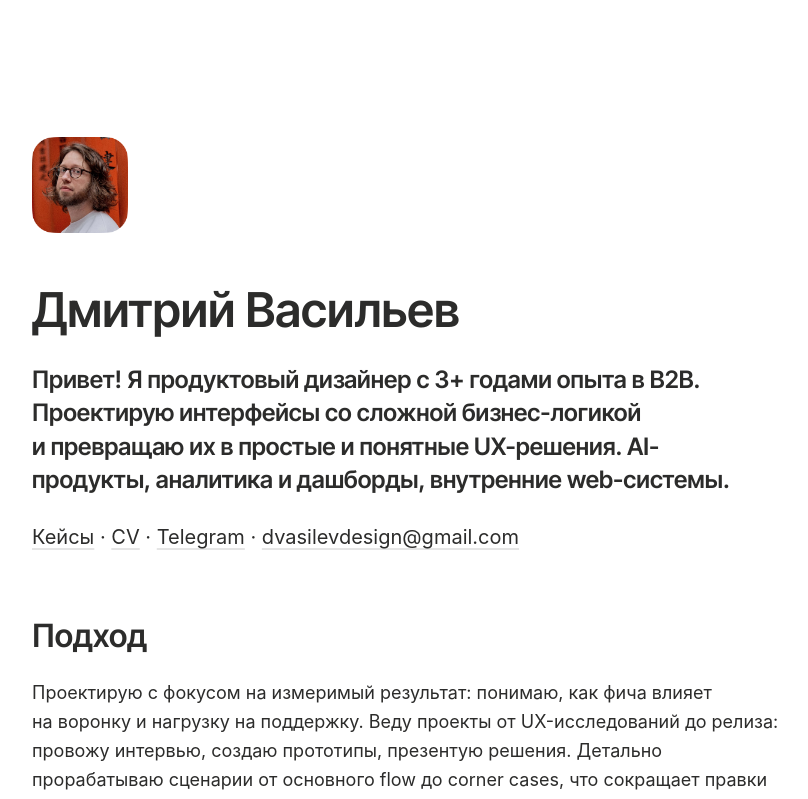
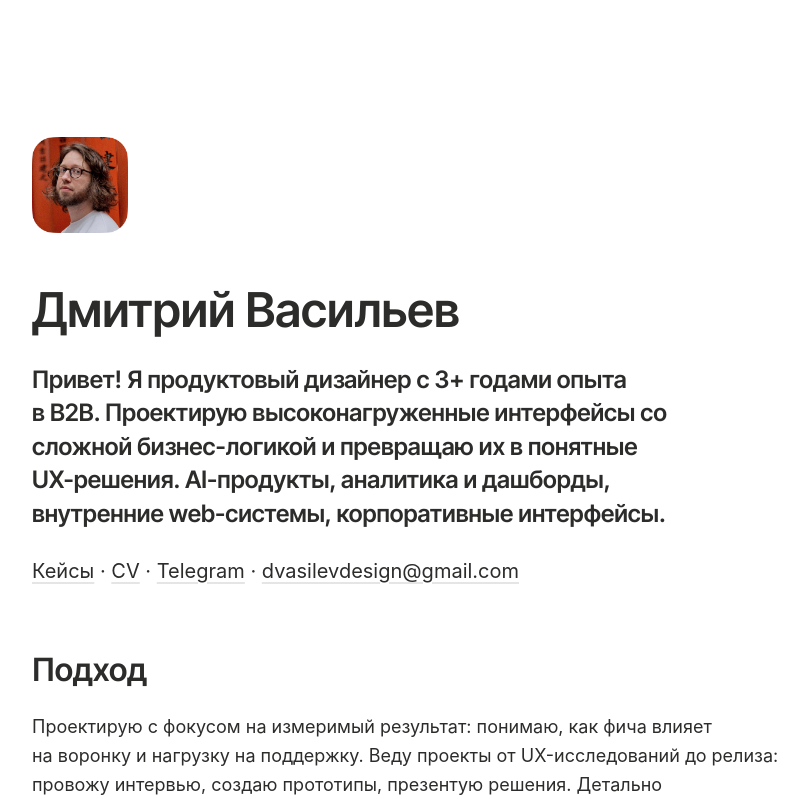
Before and after one commit to d1mavasilev/my-portfolio-next, a Next.js app: page /for/1 in a window 1280 px wide. Shown: the top 799 px of the page, without its empty margins (232-1040 px from the left). Built offline with nearby package versions, Linux system fonts and the light colour scheme.

Commit message:
описание

```diff
--- a/app/cases/visuals/page.tsx
+++ b/app/cases/visuals/page.tsx
@@ -15,7 +15,7 @@ export default function VisualsPage() {
         <section className="project-intro fade-in">
           <h1>Визуалы и UI-концепты</h1>
           <h2 className="subtitle">
-            Здесь тренирую UI, насмотренность, руки и выхожу за рамки задач
+            Здесь тренирую UI, насмотренность, руки и немного выхожу за рамки задач
           </h2>
           <ProjectImage
             src="/images/projects/uishot_alfa.png"
--- a/app/for/[company]/page.tsx
+++ b/app/for/[company]/page.tsx
@@ -18,7 +18,7 @@ export default async function CompanyPage({ params }: { params: Promise<{ compan
   const freeTimePhotos = [
     {
       src: "/images/Freetime_1.png",
-      alt: "Фотография дизайнера",
+      alt: "Фото дизайнера",
       position: "50% 50%",
       rotation: -4,
       delay: 0,
@@ -67,7 +67,7 @@ export default async function CompanyPage({ params }: { params: Promise<{ compan
           <section className="intro fade-in">
             <h1>Дмитрий Васильев</h1>
             <h2 className="subtitle">
-              {greeting} Я продуктовый дизайнер с 3+ годами опыта в B2B. Проектирую интерфейсы со сложной бизнес-логикой и превращаю их в простые и понятные UX-решения. AI-продукты, аналитика и дашборды, внутренние web-системы.
+              {greeting} Я продуктовый дизайнер с 3+ годами опыта в B2B. Проектирую высоконагруженные интерфейсы со сложной бизнес-логикой и превращаю их в понятные UX-решения. AI-продукты, аналитика и дашборды, внутренние web-системы, корпоративные интерфейсы.
             </h2>
             <p className="description">
               <a href="#cases">Кейсы</a> ·{" "}
--- a/app/page.tsx
+++ b/app/page.tsx
@@ -7,7 +7,7 @@ export default function Home() {
   const freeTimePhotos = [
     {
       src: "/images/Freetime_1.png",
-      alt: "Фотография дизайнера",
+      alt: "Фото дизайнера",
       position: "50% 50%",
       rotation: -4,
       delay: 0,
@@ -56,7 +56,7 @@ export default function Home() {
           <section className="intro fade-in">
             <h1>Дмитрий Васильев</h1>
             <h2 className="subtitle">
-              Привет! Я продуктовый дизайнер с 3+ годами опыта в B2B. Проектирую интерфейсы со сложной бизнес-логикой и превращаю их в простые и понятные UX-решения. AI-продукты, аналитика и дашборды, внутренние web-системы.
+              Привет! Я продуктовый дизайнер с 3+ годами опыта в B2B. Проектирую высоконагруженные интерфейсы со сложной бизнес-логикой и превращаю их в понятные UX-решения. AI-продукты, аналитика и дашборды, внутренние web-системы.
             </h2>
             <p className="description">
               <a href="#cases">Кейсы</a> ·{" "}
```
